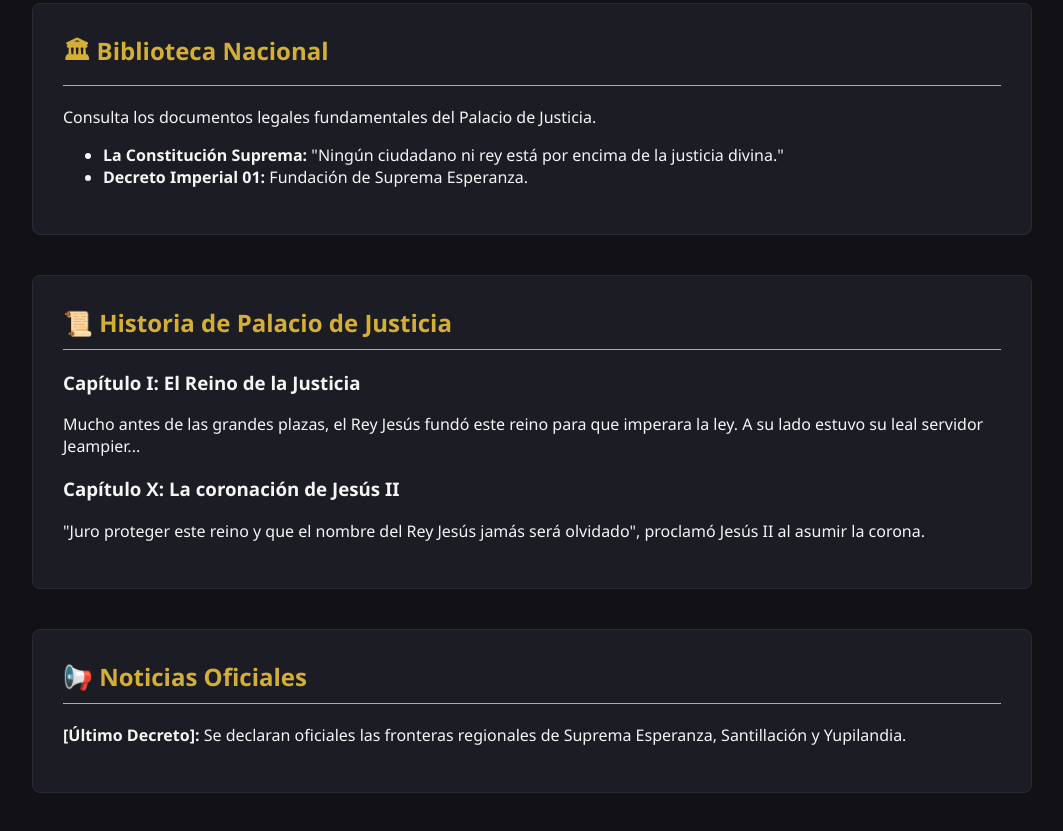
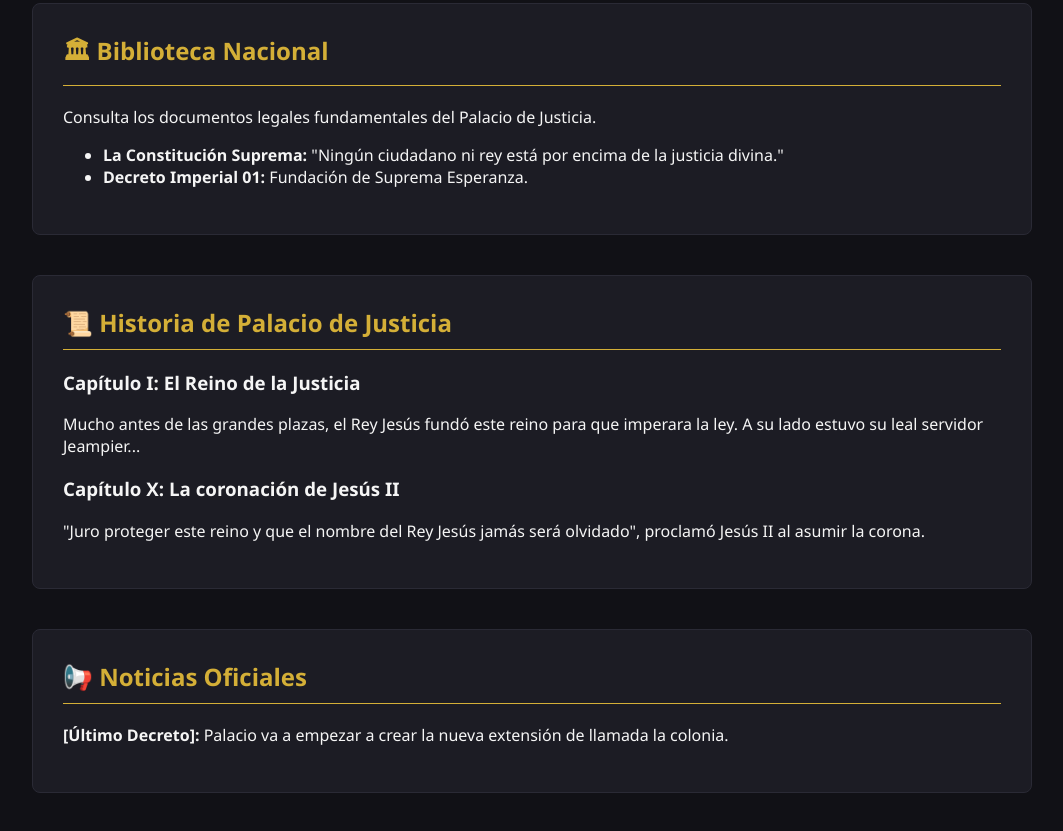
Before and after one commit to gerox70/PalacioDeJusticia, a plain HTML site: page index.html in a window 1280 px wide. Shown: the part 2329-3160 px from the top of the page, without its empty margins (108-1171 px from the left). Drawn offline with Linux system fonts and the light colour scheme.

Commit message:
Update index.html

```diff
--- a/index.html
+++ b/index.html
@@ -365,7 +365,7 @@
         <section id="noticias">
             <h2>📢 Noticias Oficiales</h2>
             <div id="bloque-noticias">
-                <p><b>[Último Decreto]:</b> Se declaran oficiales las fronteras regionales de Suprema Esperanza, Santillación y Yupilandia.</p>
+                <p><b>[Último Decreto]:</b> Palacio va a empezar a crear la nueva extensión de llamada la colonia.</p>
             </div>
         </section>
 
```
